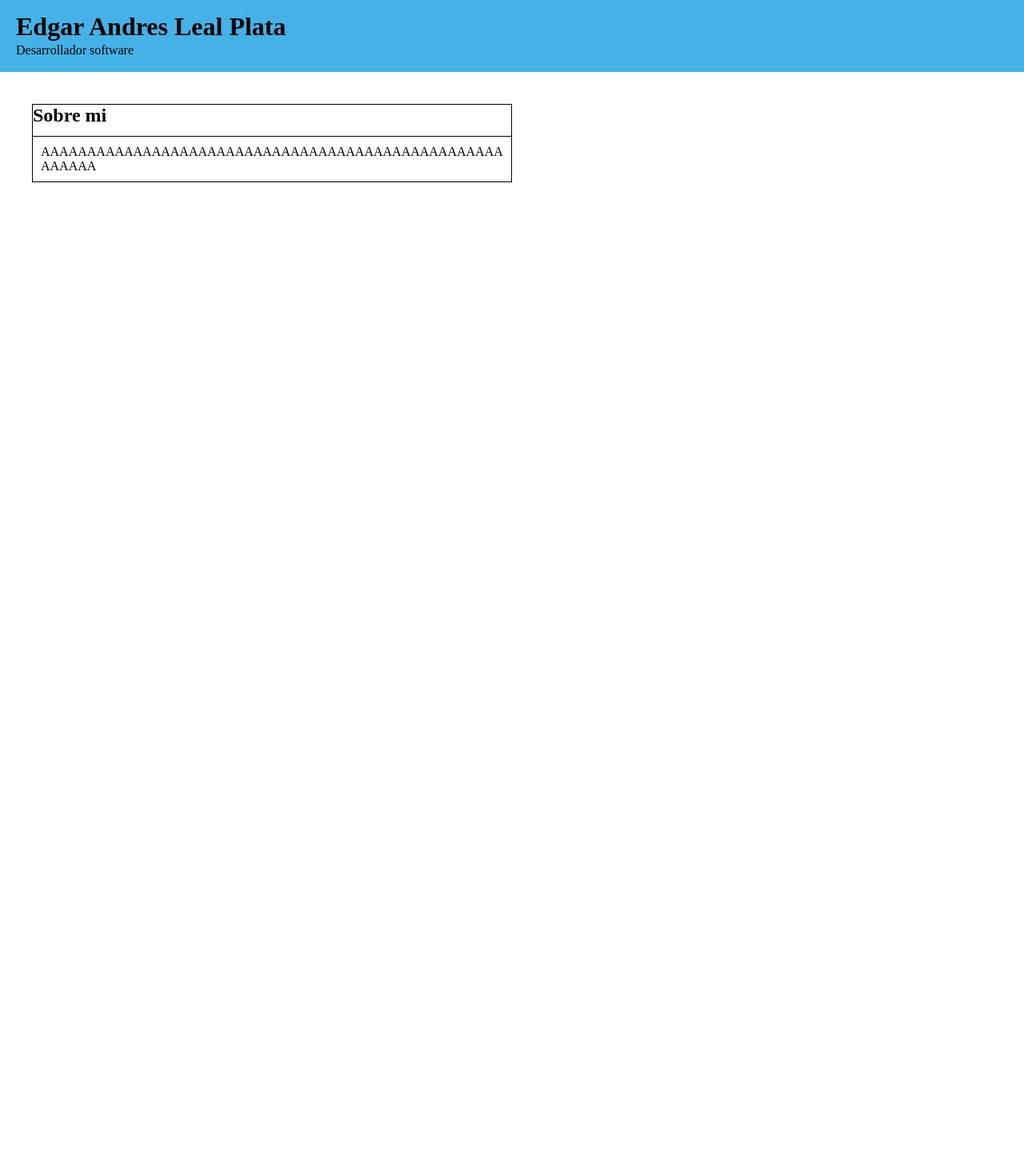
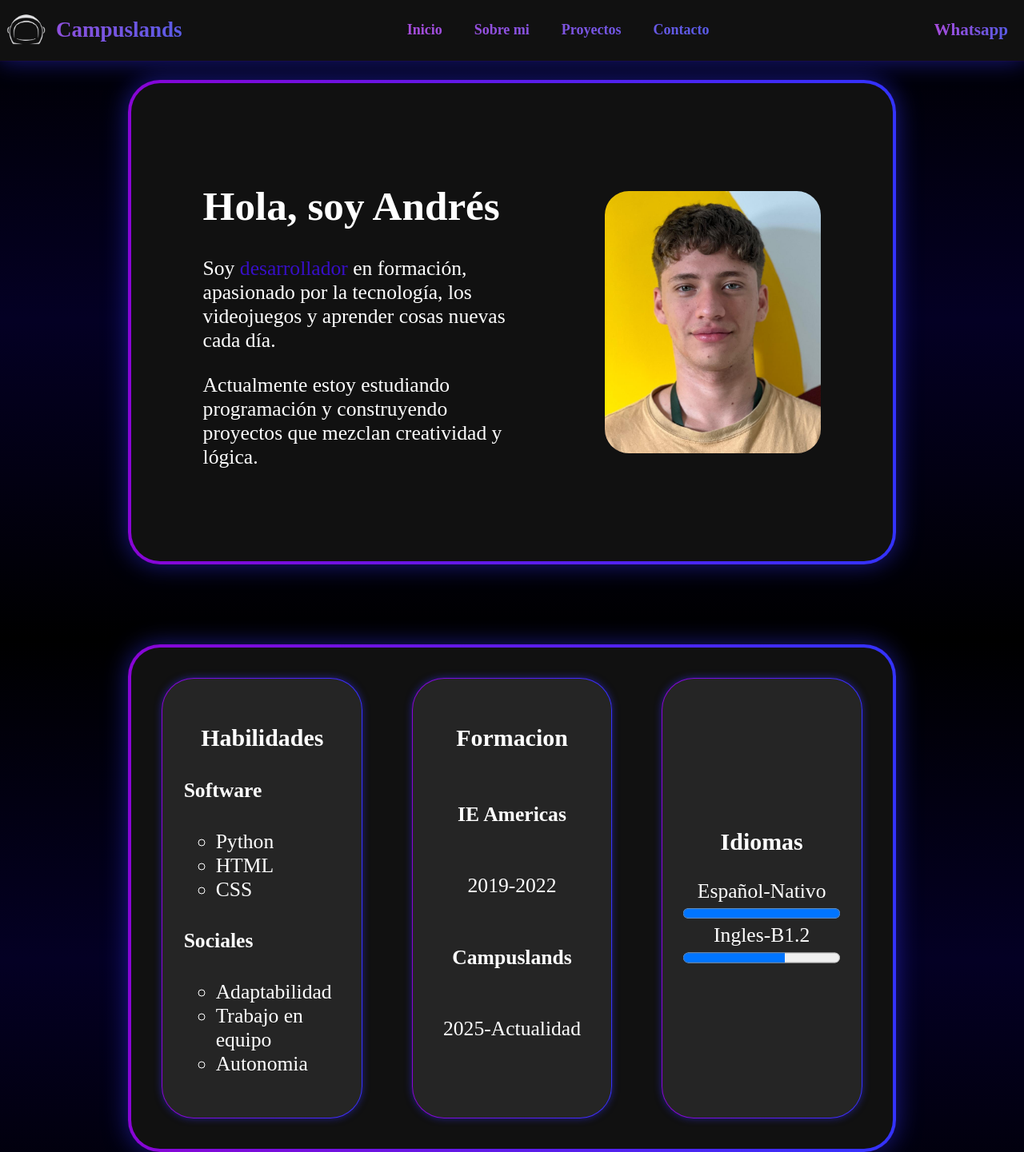
Before and after one commit to Andre07g/Andre07G.github.io, a plain HTML site: page index.html in a window 1280 px wide. Shown: the whole page at 80% size. Before the commit the page ends 800 px from the top, so only its background shows below. Drawn offline with Linux system fonts and the light colour scheme.

Commit message:
feat: :sparkles: Se crearon nuevos campos
Se creò la barra de navegacion, el sobre mi, y la pagina de inicio

@AndresLeal

```diff
--- a/estilos.css
+++ b/estilos.css
@@ -1,36 +1,148 @@
-body{padding:0;
-    border:0;
-    margin:0}
+body {
+    width: 100%;
+    height: 100vh;
+    margin: 0;
+    background: linear-gradient(to bottom, #000000, #040024, #000000);
+    justify-content: center;
+}
 
-header{background-color: rgb(68, 178, 230);
-width: 100%;
-height: 90px;}
+/*DESKTOP*/
 
-#title{margin-left:20px;
-     margin-top:0px;
-     padding-top:15px;
-     margin-bottom: 2px;
-    }
+/*Barra de navegacion*/
 
-#subtitle{margin-left: 20px;
-        margin-top: 0px;}
+.barra-navegacion {
+    position: fixed;
+    display: inline-flex;
+    width: 100%;
+    align-items: center;
+    justify-content: space-between;
+    background-color: rgb(0, 0, 0);
+    font-size: 18px;
+    background: linear-gradient(#111, #111) padding-box,
+        linear-gradient(90deg, #8905d6, #3333ff) border-box;
+    box-shadow: 0 0 1px rgba(104, 2, 145, 0.6), 0 0 30px rgba(51, 51, 255, 0.5);
 
-main{margin:40px}
+}
 
-.Subtitulo{width: 50%;
-        height: 40px;
-        border:1px solid black;
-        margin-bottom: 0px;
-        border-bottom:0;
-        box-sizing: border-box;
-        }
+.barra-navegacion div {
+    display: flex;
+    align-items: center;
+    background: linear-gradient(90deg, #a74cdb, #595be6);
+    -webkit-background-clip: text;
+    -webkit-text-fill-color: transparent;
+}
 
-.Descripcion{width: 50%;
+.barra-navegacion-icono {
+    gap: 10px;
+
+}
+
+.barra-navegacion-varios {
+    gap: 40px;
+}
+
+.barra-navegacion-contacto {
+    margin-right: 20px;
+}
+
+#icono-campus {
+    width: 55px;
+    margin-left: 5PX;
+}
+
+/*Cuerpo*/
+
+.cuerpo {
+    color: white;
+    width: 100%;
     display: flex;
-    border:1px solid black;
-    overflow-wrap: break-word;
+    justify-content: center;
+    align-items: center;
+    flex-direction: column
+}
+
+/*Inicio*/
+
+.inicio {
+    width: 75%;
+    height: AUTO;
+    display: inline-flex;
+    text-align: center;
+    margin-top: 100px;
+    padding: 7%;
     box-sizing: border-box;
-    word-break: break-word;
-    padding:10px;
-    margin-top:0px
+    border: 4px solid transparent;
+    border-radius: 40px;
+    background: linear-gradient(#111, #111) padding-box,
+        linear-gradient(90deg, #8905d6, #3333ff) border-box;
+    box-shadow: 0 0 1px rgba(104, 2, 145, 0.6), 0 0 30px rgba(51, 51, 255, 0.5);
+    color: white;
+
+    margin-bottom: 100px;
 }
+
+.presentacion {
+    width: 50%;
+    text-align: start;
+    height: auto;
+    font-size: clamp(1rem, 2vw, 2rem);
+}
+
+.imagen {
+    display: flex;
+    width: 50%;
+    border-radius: 45px;
+    align-items: center;
+    justify-content: end;
+}
+
+#foto-edgar {
+    width: 70%;
+    border-radius: 30px;
+}
+
+/*Sobre Mi*/
+
+.sobre-mi {font-size: clamp(1rem, 2vw, 2rem);
+    width: 75%;
+    height: auto;
+    display: inline-flex;
+    border: 4px solid transparent;
+    border-radius: 40px;
+    background: linear-gradient(#111, #111) padding-box,
+        linear-gradient(90deg, #8905d6, #3333ff) border-box;
+    box-shadow: 0 0 1px rgba(104, 2, 145, 0.6), 0 0 30px rgba(51, 51, 255, 0.5);
+    padding: 3%;
+    box-sizing: border-box;
+    gap: 7%;
+}
+
+.sobre-mi>div {
+    box-sizing: border-box;
+    width: 33%;
+    border: 1px solid transparent;
+    border-radius: 40px;
+    background: linear-gradient(#252525, #252525) padding-box,
+        linear-gradient(90deg, #8905d6, #3333ff) border-box;
+    box-shadow: 0 0 1px rgba(104, 2, 145, 0.6), 0 0 10px rgba(51, 51, 255, 0.5);
+    padding: 3%;
+    align-items: center;
+    word-wrap: break-word;
+}
+
+.sub-titulos{text-align: center;}
+.sub-titulos-idiomas{margin-top: 0;}
+
+
+.habilidades ul {
+    list-style: circle;
+}
+
+.idiomas{align-items:center ;display: flex;flex-direction: column;justify-content: center;}
+.idiomas>div{align-items:center ;display: flex;flex-direction: column;}
+#nivel-ingles, #nivel-español{width: 100%;}
+#español,#ingles{width: 100%;}
+
+
+
+.formacion {text-align: center;align-items:center ;display: flex;flex-direction: column;}
--- a/index.html
+++ b/index.html
@@ -1,23 +1,84 @@
 <!DOCTYPE html>
 <html lang="es">
+
 <head>
     <meta charset="UTF-8">
     <meta name="viewport" content="width=device-width, initial-scale=1.0">
     <title>Hoja de Vida</title>
     <link rel="stylesheet" href="estilos.css">
 </head>
+
 <body>
-    <header>
-        <h1 id="title">Edgar Andres Leal Plata</h1>
-        <p id="subtitle">Desarrollador software</p>
+    <header class="barra-navegacion">
+        <div class="barra-navegacion-icono">
+            <img id="icono-campus" src="imagenes/icono-campus.png" alt="Icono de Campuslands">
+            <a href="https://campuslands.com/" target="_blank">
+                <h2>Campuslands</h2>
+            </a>
+        </div>
+        <div class="barra-navegacion-varios">
+            <h4>Inicio</h4>
+            <h4>Sobre mi</h4>
+            <h4>Proyectos</h4>
+            <h4>Contacto</h4>
+        </div>
+        <div class="barra-navegacion-contacto">
+            <a href="https://wa.me/573223578559?text=Hola%20Edgar%2C%20vi%20tu%20portafolio%20y%20quiero%20contactarte."
+                target="_blank">
+                <h3>Whatsapp</h3>
+            </a>
+        </div>
     </header>
-    <main>
-        <section>
-            <div>
-            <h2 class="Subtitulo">Sobre mi</h2></div>
-            <div><p class="Descripcion">AAAAAAAAAAAAAAAAAAAAAAAAAAAAAAAAAAAAAAAAAAAAAAAAAAAAAAAA</p>
+    <main class="cuerpo">
+        <div class="inicio">
+            <div class="presentacion">
+                <h1>Hola, soy Andrés</h1>
+                <p>Soy <span style="color:rgb(55, 15, 199)">desarrollador</span> en formación, apasionado por la
+                    tecnología, los videojuegos y aprender cosas nuevas cada día.</p>
+                <p>Actualmente estoy estudiando programación y construyendo proyectos que mezclan creatividad y lógica.
+                </p>
+
             </div>
-        </section>
+            <div class="imagen">
+                <img src="imagenes/foto-ega.jpg" alt="Foto de Edgar Leal" id="foto-edgar">
+            </div>
+        </div>
+        <div class="sobre-mi">
+            <div class="habilidades">
+                <h3 class="sub-titulos">Habilidades</h3>
+                <h4>Software</h4>
+                <ul>
+                    <li>Python</li>
+                    <li>HTML</li>
+                    <li>CSS</li>
+                </ul>
+                <h4>Sociales</h4>
+                <ul>
+                    <li>Adaptabilidad</li>
+                    <li>Trabajo en equipo</li>
+                    <li>Autonomia</li>
+                </ul>
+            </div>
+            <div class="formacion">
+                <h3 class="sub-titulos">Formacion</h3>
+                <h4>IE Americas</h4>
+                <p>2019-2022</p>
+                <h4>Campuslands</h4>
+                <p>2025-Actualidad</p>
+            </div>
+            <div class="idiomas">
+                <h3 class="sub-titulos-idiomas">Idiomas</h3>
+                <div id="nivel-español">
+                <label for="español">Español-Nativo</label>
+                <progress id="español" value="100" max="100">Nativo</progress>
+            </div>
+            <div id="nivel-ingles">
+                <label for="ingles">Ingles-B1.2</label>
+                <progress id="ingles" value="65" max="100">Nativo</progress>
+            </div>
+            </div>
+        </div>
     </main>
 </body>
+
 </html>
```
Also changed, not shown: imagenes/foto-ega.jpg (added), imagenes/icono-campus.png (added).
